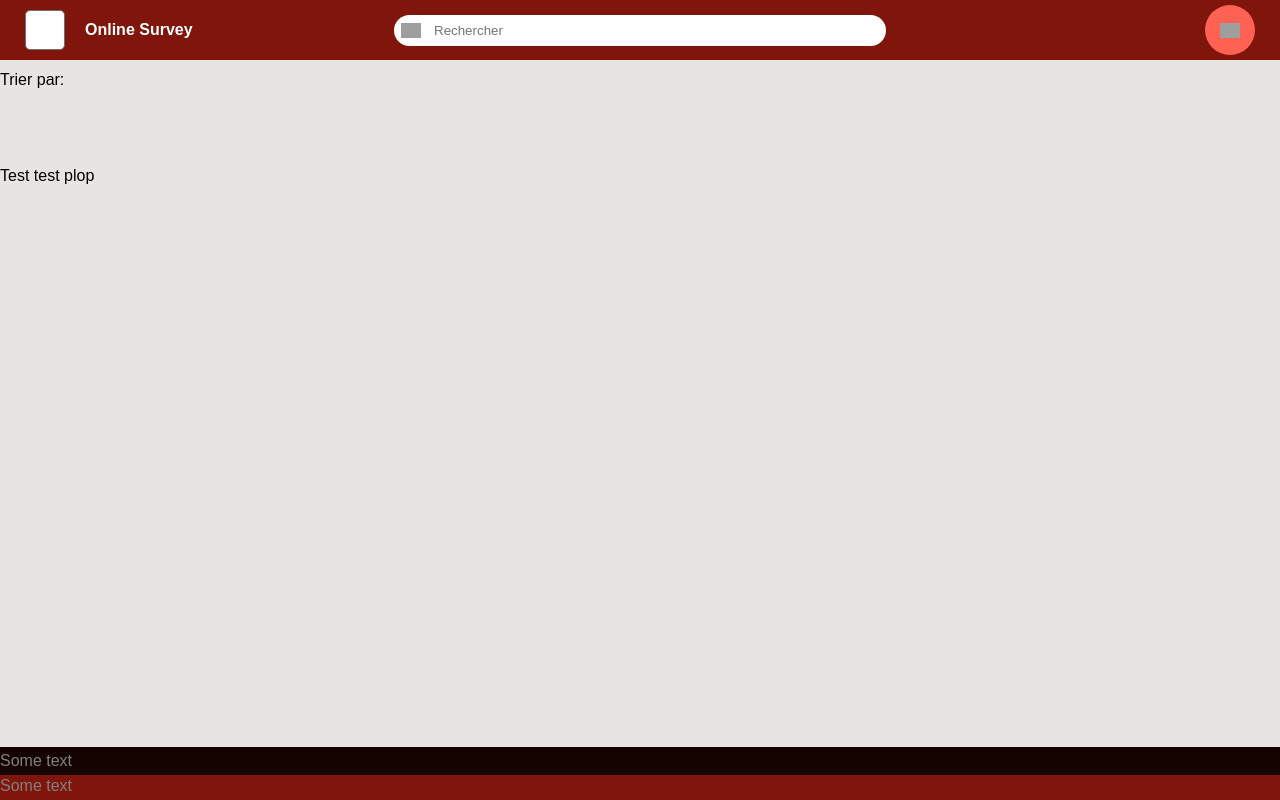
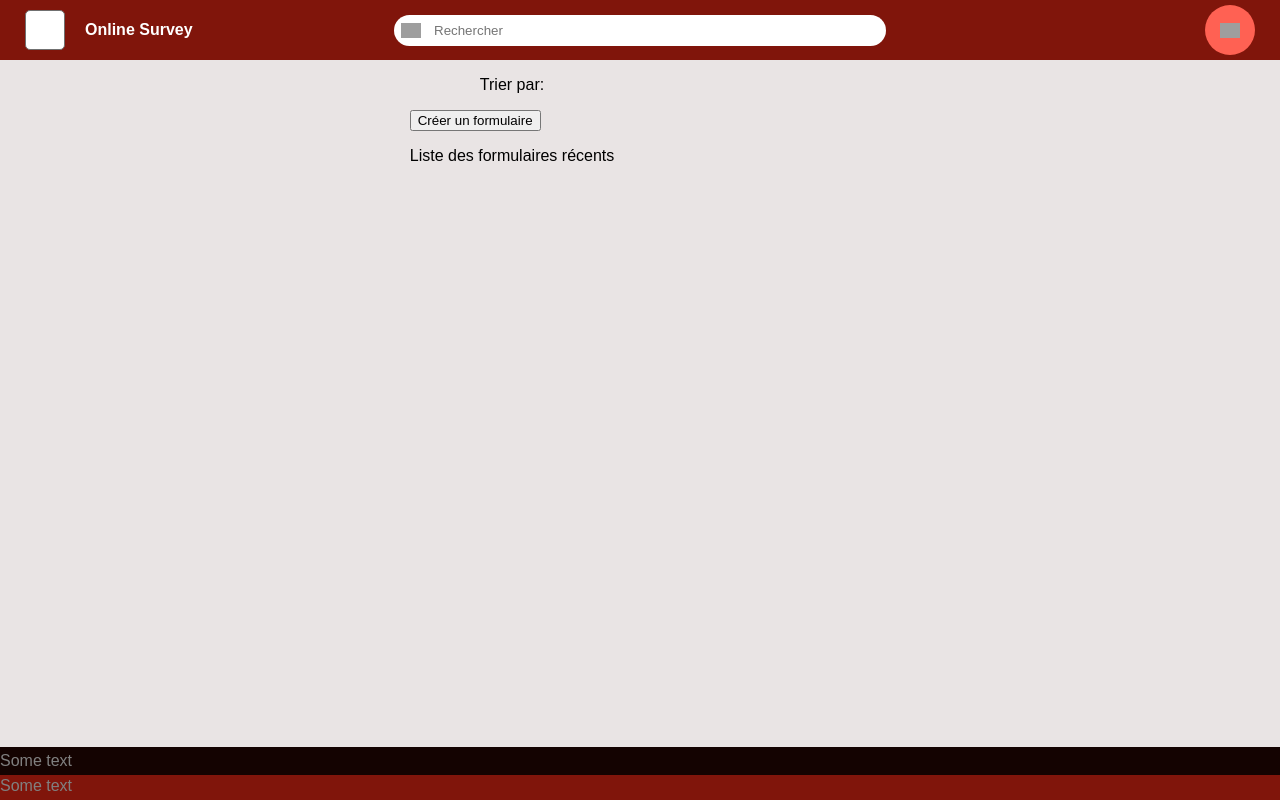
Before and after one commit to ZealyMax/2PROJ-Nantes-ASC2, a PHP site: page /home.php in a window 1280 px wide. Run offline with PHP 8.4, Linux system fonts and the light colour scheme; a user stored in the database is signed in; data that the repository does not hold is empty; grey boxes are pictures that could not be loaded.

Commit message:
little changes

```diff
--- a/Développement/home.php
+++ b/Développement/home.php
@@ -10,20 +10,7 @@ include "connect_database.php" ;?>
     </head>
     <body>
 
-        <input type="button" onclick="location.href='survey_editor.php'" value="Créer un formulaire" />
-        <p>Liste des formulaires récents</p>
-        <p>Trier par:</p>
-        <nav>
-            <ul>
-                <?php
-                    $sql = "SELECT title FROM surveys WHERE id_users = '$_SESSION[id_users]'";
-                    $res = mysqli_query($conn, $sql);
-                    while ( $result = $res->fetch_assoc()){
-                        echo "<a>". $result['title'] . "</a>";
-					}
-                ?>
-            </ul>
-        </nav>
+
 
         <div class=Main>
             <div class=Header>
@@ -45,7 +32,22 @@ include "connect_database.php" ;?>
             </div>
 
             <div class=Content>
-                <br>Test test plop <br>
+                <p>Trier par:</p>
+                <div class=homeSelectButton>
+                    <input type="button" onclick="location.href='survey_editor.php'" value="Créer un formulaire" />
+                    <p>Liste des formulaires récents</p>
+                    <nav>
+                        <ul>
+                            <?php
+                                $sql = "SELECT title FROM surveys WHERE id_users = '$_SESSION[id_users]'";
+                                $res = mysqli_query($conn, $sql);
+                                while ( $result = $res->fetch_assoc()){
+                                    echo "<a>". $result['title'] . "</a>";
+					            }
+                            ?>
+                        </ul>
+                    </nav>
+                </div>
             </div>
 
             <div class=Footer>
--- a/Développement/style.css
+++ b/Développement/style.css
@@ -9,10 +9,6 @@ body, html {
 * {
 	box-sizing: border-box;
 }
-
-.Main {
-}
-
 
 
 /*Style du Header*/
@@ -99,9 +95,11 @@ body, html {
 
 /*Style du Contenu de la page*/
 .Content {
-	top: 0;
-	margin: 60px 0 0 0;
-	width: 100%;
+	display:flex;
+	flex-direction:column;
+	align-items:center;
+	margin:60px 0 0 0;
+	width: 80%;
 	position: relative;
 	z-index: 50;
 }
```
